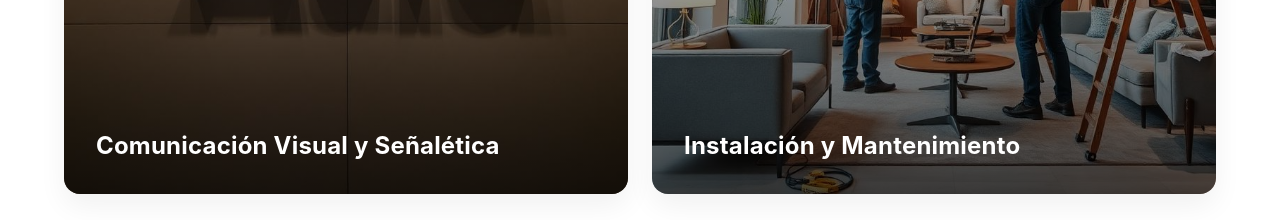
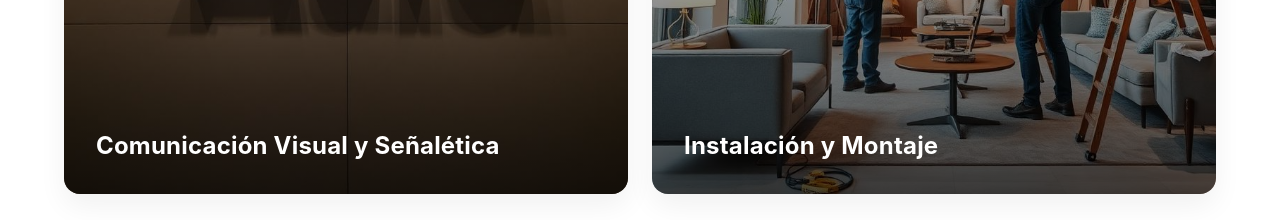
Before and after one commit to juanmigonzalez40-hub/de-logica-spaces, a React (Vite) app: page / in a window 1280 px wide. Shown: the part 2460-2680 px from the top of the page. Built offline with nearby package versions, Linux system fonts and the light colour scheme; the HTML template or start-up script is replaced by a standard one.

Commit message:
Refactor: Replace "mantenimiento" with "montaje"

```diff
--- a/src/components/sections/ServiceTiles.tsx
+++ b/src/components/sections/ServiceTiles.tsx
@@ -21,7 +21,7 @@ const services = [
     image: tileSenaletica,
   },
   {
-    label: "Instalación y Mantenimiento",
+    label: "Instalación y Montaje",
     href: "/servicios/instalacion",
     image: tileInstalacion,
   },
--- a/src/pages/ServicioInstalacion.tsx
+++ b/src/pages/ServicioInstalacion.tsx
@@ -55,7 +55,7 @@ const ServicioInstalacion = () => {
       <section className="section-padding">
         <div className="container-custom text-center">
           <h1 className="text-4xl md:text-5xl font-bold mb-6">
-            Instalación y mantenimiento
+            Instalación y montaje
           </h1>
           <p className="text-xl text-muted-foreground max-w-2xl mx-auto">
             Montaje profesional, plazos controlados y acabados impecables
--- a/src/pages/Servicios.tsx
+++ b/src/pages/Servicios.tsx
@@ -29,7 +29,7 @@ const services = [
     image: tileSenaletica,
   },
   {
-    title: "Instalación y Mantenimiento",
+    title: "Instalación y Montaje",
     description:
       "Equipos propios de montaje, planificación por hitos y servicio postventa.",
     href: "/servicios/instalacion",
```
